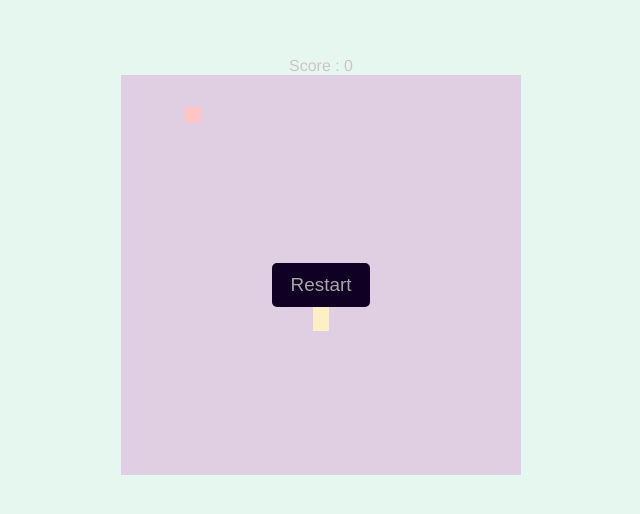
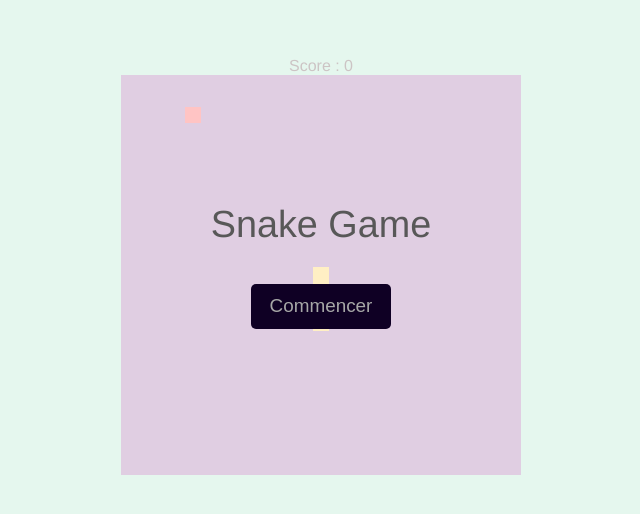
Before and after one commit to Hasina3159/SnakeGame, a plain HTML site: page index.html in a window 1280 px wide. Shown: the part 134-648 px from the top of the page, without its empty margins (319-959 px from the left). Drawn offline with Linux system fonts and the light colour scheme.

Commit message:
Update index.html

```diff
--- a/index.html
+++ b/index.html
@@ -18,13 +18,13 @@
     </div>
 
 </div>
-
     <div id="modal" class="modal">
         <center>
             <div id="win">
+                Snake Game
             </div>
         </center>
-        <input id="restart" type="button" value="Restart">
+        <input id="restart" type="button" value="Commencer">
     </div>
 
     <script src="./js/canvas.js"></script>
```
